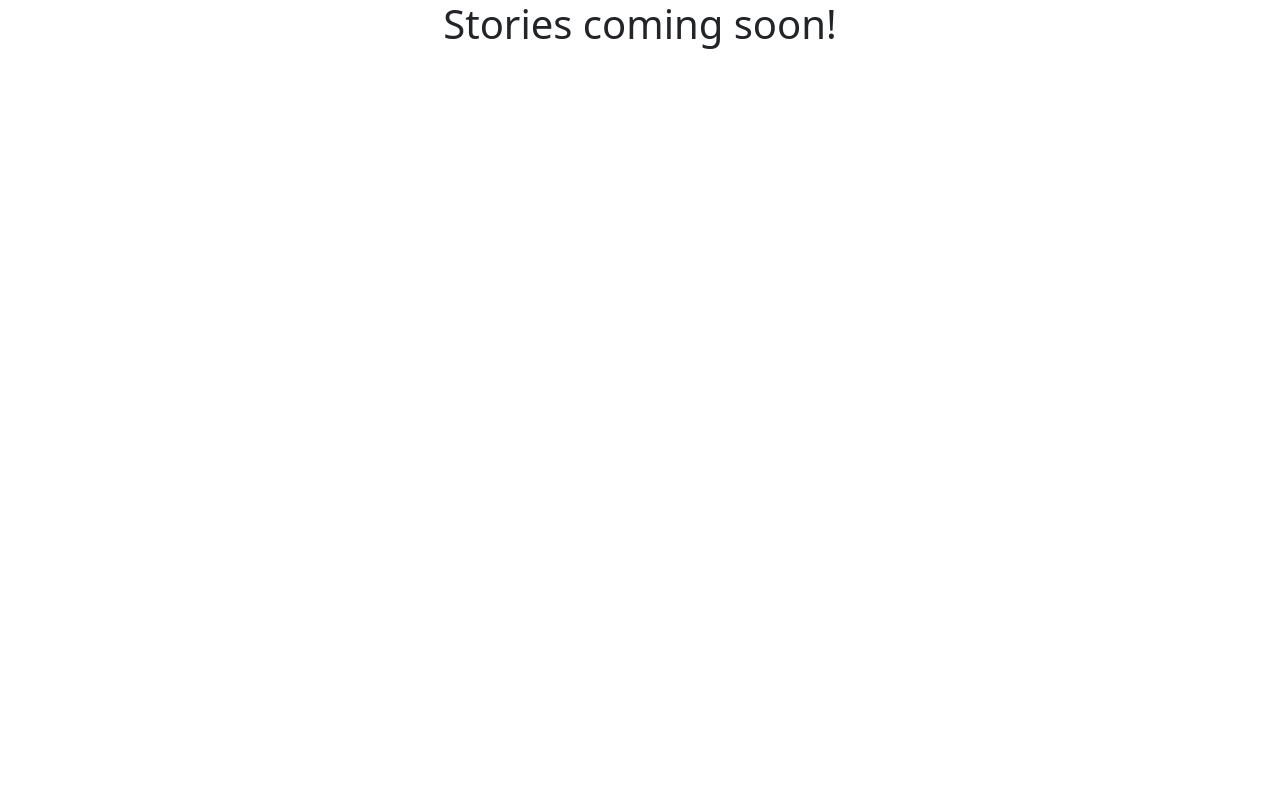
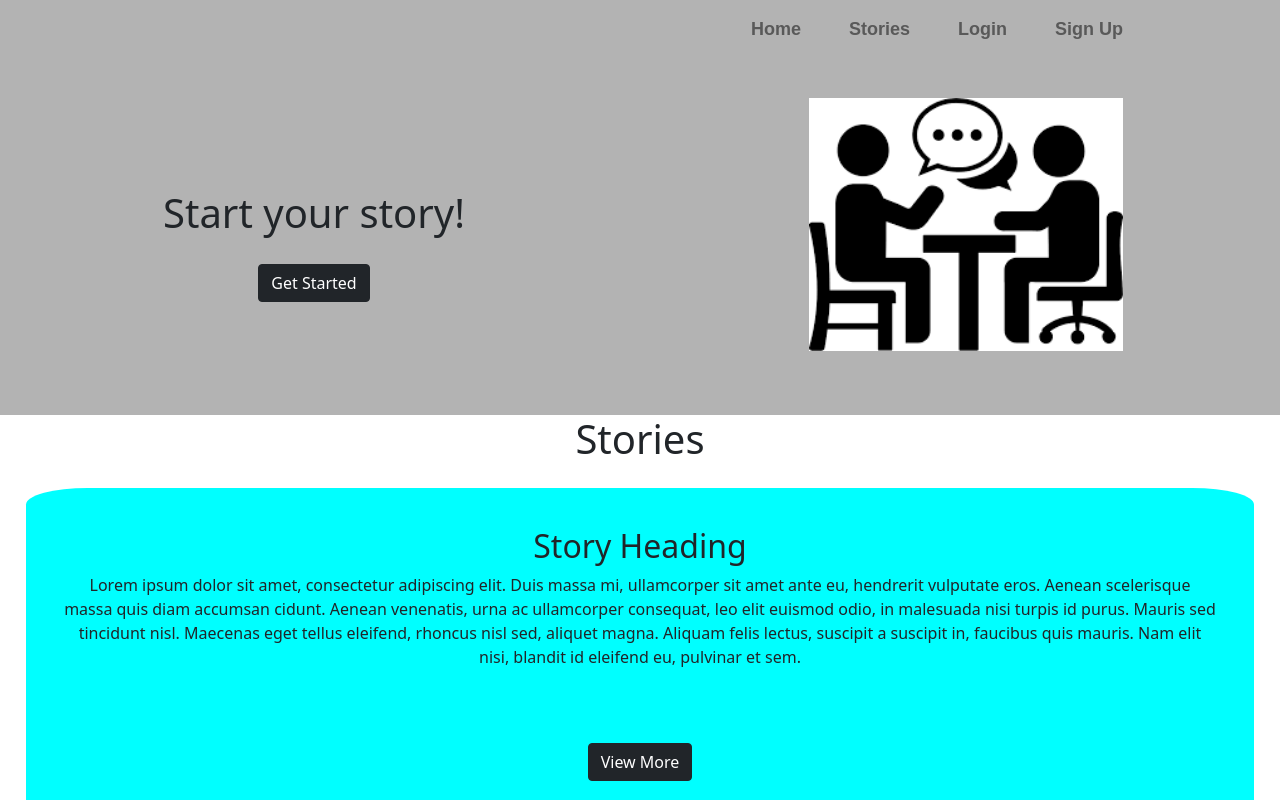
Before and after one commit to KK-1729/YourBuddy, a React (Create React App) app: page /home in a window 1280 px wide. Shown: the top 800 px of the page. Built offline with nearby package versions, Linux system fonts and the light colour scheme.

Commit message:
pages initial

```diff
--- a/src/App.js
+++ b/src/App.js
@@ -8,6 +8,7 @@ import Login from './pages/login/login';
 import PostForm from './pages/postForm/postForm';
 import SignUp from './pages/signup/signup';
 import Stories from './pages/stories/stories';
+import FullStory from './pages/fullStory/fullStory';
 import { BrowserRouter as Router, Routes, Route} from 'react-router-dom';
 
 function App() {
@@ -23,6 +24,7 @@ function App() {
           <Route exact path="/counsellors" element={<Counsellors />} />
           <Route exact path="/postform" element={<PostForm />} />
           <Route exact path="/profile" element={<Account />} />
+          <Route exact path="/fullstory" element={<FullStory />} />
         </Routes>
       </Router>
     </div>
--- /dev/null
+++ b/src/components/About/About.js
@@ -0,0 +1,31 @@
+import React from 'react';
+import './About.css';
+
+function About() {
+    return(
+        <div>
+            <div>
+                <h1>About</h1>
+                <p>
+                Lorem ipsum dolor sit amet, consectetur adipiscing elit. Duis massa mi, ullamcorper
+                sit amet ante eu, hendrerit vulputate eros. Aenean scelerisque massa quis diam accumsan
+                cidunt. Aenean venenatis, urna ac ullamcorper consequat, leo elit euismod odio, in
+                malesuada nisi turpis id purus. Mauris sed tincidunt nisl. Maecenas eget tellus eleifend,
+                rhoncus nisl sed, aliquet magna. Aliquam felis lectus, suscipit a suscipit in, faucibus
+                quis mauris. Nam elit nisi, blandit id eleifend eu, pulvinar et sem.
+                <br /><br />
+                Pellentesque malesuada risus vel purus pretium fringilla. Pellentesque iaculis ex
+                velit, id tincidunt ex porttitor eu. Suspendisse dapibus tortor at nisl venenatis
+                tincidunt. Vestibulum lobortis, magna quis ullamcorper posuere, libero tortor
+                pharetra enim, eget rhoncus nisl ex a ex. Donec pellentesque feugiat metus eu interdum.
+                Curabitur porttitor orci at sapien congue, in accumsan diam euismod. Nunc pharetra commodo
+                massa, sit amet condimentum ipsum ultrices eleifend. Lorem ipsum dolor sit amet, consectetur
+                adipiscing elit. Duis rhoncus, dolor pulvinar pellentesque mollis, sem augue pellentesque justo,
+                et vestibulum enim turpis a odio. Vestibulum vel mattis leo.
+                </p>
+            </div>
+        </div>
+    );
+}
+
+export default About;
--- a/src/components/Jumbotron/Jumbotron.css
+++ b/src/components/Jumbotron/Jumbotron.css
@@ -1,42 +1,23 @@
-.jumbotron {
-    background-color: #F1886D;
-    display: flex;
-    flex-direction: row;
-    height: 50%;
+.jumbo-left {
+    padding-top: 10%;
 }
-.display-4 {
-    font-family: 'Open Sans', sans-serif;
-    font-weight: bold;
-    font-weight: 700;
-    color: #FFFFFF;
-    font-size: 64px;
-    margin-top: 7%;
-    margin-left: 86px;
+
+.jumbo-right {
+    padding-top: 3%;
 }
-.btn-lg {
-    background-color: #FFFFFF;
-    color: #595959;
-    width: 247px;
-    height: 60px;
-    border-radius: 44px;
-    font-size: 24px;
-    font-family: 'Open Sans', sans-serif;
-    font-weight: 700;
-    margin-top: 10%;
-    margin-left: 86px;
-    margin-bottom: 10%;
-    padding-left: 0;
+
+.btn {
+    margin-top: 3%;
 }
-.fa-arrow-right {
-    transform: scale(2.5, 0.5);
-    color: #F1886D;
-    padding-left: 5%;
+
+.img-responsive {
+    width: 50%;
+    height: 100%;
+    background-color: #b3b3b3;
 }
-.newspic {
-    position: absolute;
-    width: 417px;
-    height: 558px;
-    left: 1024px;
-    top: 12%;
-    float: right;
+
+.row {
+    background-color: #b3b3b3;
+    padding-bottom: 5%;
+    margin-top: 3%;
 }
--- a/src/components/Jumbotron/Jumbotron.js
+++ b/src/components/Jumbotron/Jumbotron.js
@@ -1,7 +1,8 @@
 import React from 'react';
 import Button from 'react-bootstrap/Button';
-import Container from 'react-bootstrap/Container';
 import './Jumbotron.css';
+import Counsellor from '../../images/counsellor.png';
+import { Link } from 'react-router-dom';
 
 function Jumbo() {
     return (
@@ -21,7 +22,7 @@ function Jumbo() {
         // </div>
         <div>
             {/* <Jumbotron> */}
-            <h1>Regular, Jumbotron!</h1>
+            {/* <h1>Regular, Jumbotron!</h1>
             <p>
                 This is a simple Jumbotron example.
             </p>
@@ -29,8 +30,20 @@ function Jumbo() {
                 <Button variant="primary">
                 Primary Button
                 </Button>
-            </p>
+            </p> */}
             {/* </Jumbotron> */}
+            <div className="row">
+                <div className="col-lg-6 jumbo-left">
+                    <h1>Start your story!</h1>
+                    <Link to="/home">
+                        <Button variant="dark" className="btn">Get Started</Button>
+                    </Link>
+                </div>
+                <div className="col-lg-6 jumbo-right">
+                    <img src={Counsellor} className="img-responsive" />
+                </div>
+            </div>
+
         </div>
     );
 }
--- /dev/null
+++ b/src/components/Story/Story.css
@@ -0,0 +1,6 @@
+.story {
+    background-color: aqua;
+    padding: 3%;
+    margin: 2%;
+    border-radius: 5%;
+}
--- /dev/null
+++ b/src/components/Story/Story.js
@@ -0,0 +1,28 @@
+import React from 'react';
+import './Story.css';
+import { Link } from 'react-router-dom';
+import Button from 'react-bootstrap/Button';
+
+function Story() {
+    return(
+        <div>
+            <div className="story">
+                <h2>Story Heading</h2>
+                <p>
+                    Lorem ipsum dolor sit amet, consectetur adipiscing elit. Duis massa mi, ullamcorper
+                    sit amet ante eu, hendrerit vulputate eros. Aenean scelerisque massa quis diam accumsan
+                    cidunt. Aenean venenatis, urna ac ullamcorper consequat, leo elit euismod odio, in
+                    malesuada nisi turpis id purus. Mauris sed tincidunt nisl. Maecenas eget tellus eleifend,
+                    rhoncus nisl sed, aliquet magna. Aliquam felis lectus, suscipit a suscipit in, faucibus
+                    quis mauris. Nam elit nisi, blandit id eleifend eu, pulvinar et sem.
+                </p>
+                <br />
+                <Link to="/fullstory">
+                        <Button variant="dark" className="btn">View More</Button>
+                </Link>
+            </div>
+        </div>
+    );
+}
+
+export default Story;
--- /dev/null
+++ b/src/pages/fullStory/fullStory.js
@@ -0,0 +1,12 @@
+import React from 'react';
+import './fullStory.css';
+
+function FullStory() {
+    return(
+        <div>
+            <h1>Full Story Coming Soon!</h1>
+        </div>
+    );
+}
+
+export default FullStory;
--- a/src/pages/landing/landing.js
+++ b/src/pages/landing/landing.js
@@ -2,6 +2,7 @@ import React from 'react';
 import './landing.css';
 import NavBar from'../../components/Navbar/Navbar';
 import Jumbotron from '../../components/Jumbotron/Jumbotron';
+import About from '../../components/About/About';
 
 function Landing() {
     return (
@@ -9,6 +10,7 @@ function Landing() {
             {/* <h1 className="title">Landing coming soon!</h1>  */}
             <NavBar />
             <Jumbotron />
+            <About />
         </div>
     );
 }
--- a/src/pages/stories/stories.css
+++ b/src/pages/stories/stories.css
@@ -0,0 +1,23 @@
+.jumbo-left {
+    padding-top: 10%;
+}
+
+.jumbo-right {
+    padding-top: 3%;
+}
+
+.btn {
+    margin-top: 3%;
+}
+
+.img-responsive {
+    width: 50%;
+    height: 100%;
+    background-color: #b3b3b3;
+}
+
+.row {
+    background-color: #b3b3b3;
+    padding-bottom: 5%;
+    margin-top: 3%;
+}
--- a/src/pages/stories/stories.js
+++ b/src/pages/stories/stories.js
@@ -1,10 +1,34 @@
 import React from 'react';
 import './stories.css';
+import NavBar from'../../components/Navbar/Navbar';
+import Counsellor from '../../images/counsellor.png';
+import Story from '../../components/Story/Story';
+import { Link } from 'react-router-dom';
+import Button from 'react-bootstrap/Button';
 
 function Stories() {
     return (
         <div>
-            <h1>Stories coming soon!</h1>
+            {/* <h1>Stories coming soon!</h1>  */}
+            <NavBar />
+            <div className="row">
+                <div className="col-lg-6 jumbo-left">
+                    <h1>Start your story!</h1>
+                    <Link to="/postform">
+                        <Button variant="dark" className="btn">Get Started</Button>
+                    </Link>
+                </div>
+                <div className="col-lg-6 jumbo-right">
+                    <img src={Counsellor} className="img-responsive" />
+                </div>
+            </div>
+            <div>
+                <h1>Stories</h1>
+                <Story />
+                <Story />
+                <Story />
+                <Story />
+            </div>
         </div>
     );
 }
```
Also changed, not shown: src/components/About/About.css (added), src/images/counsellor.png (added), src/pages/fullStory/fullStory.css (added).
